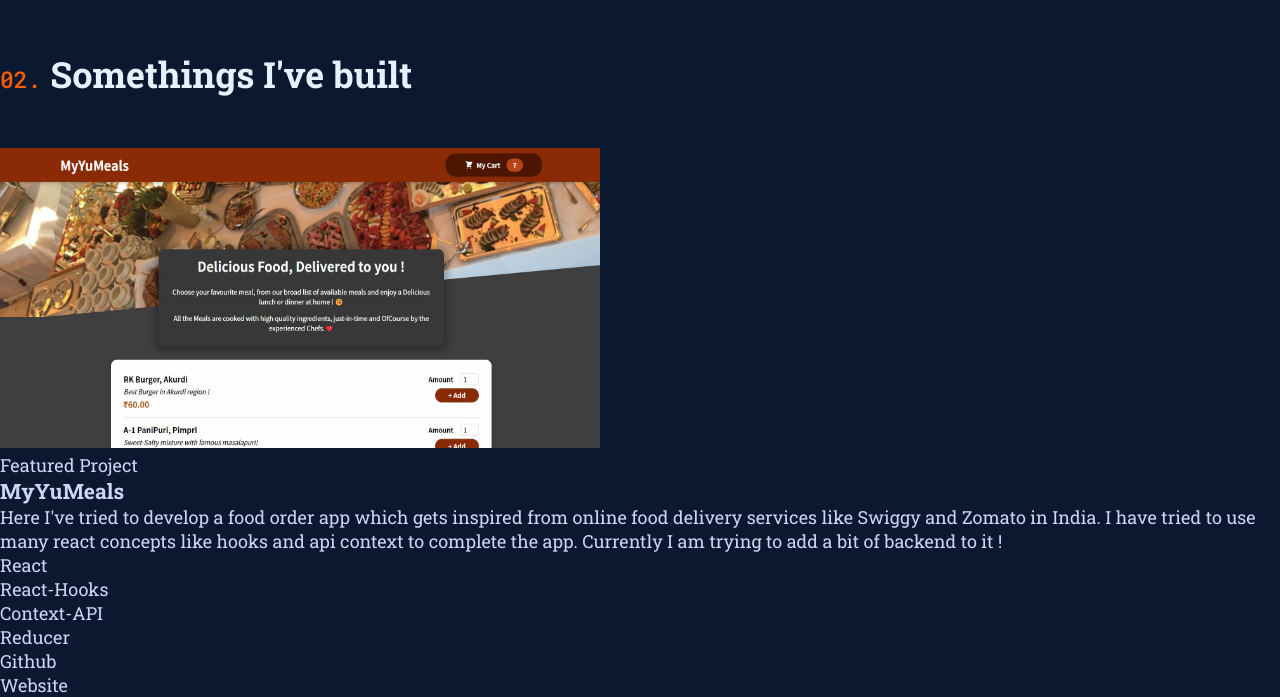
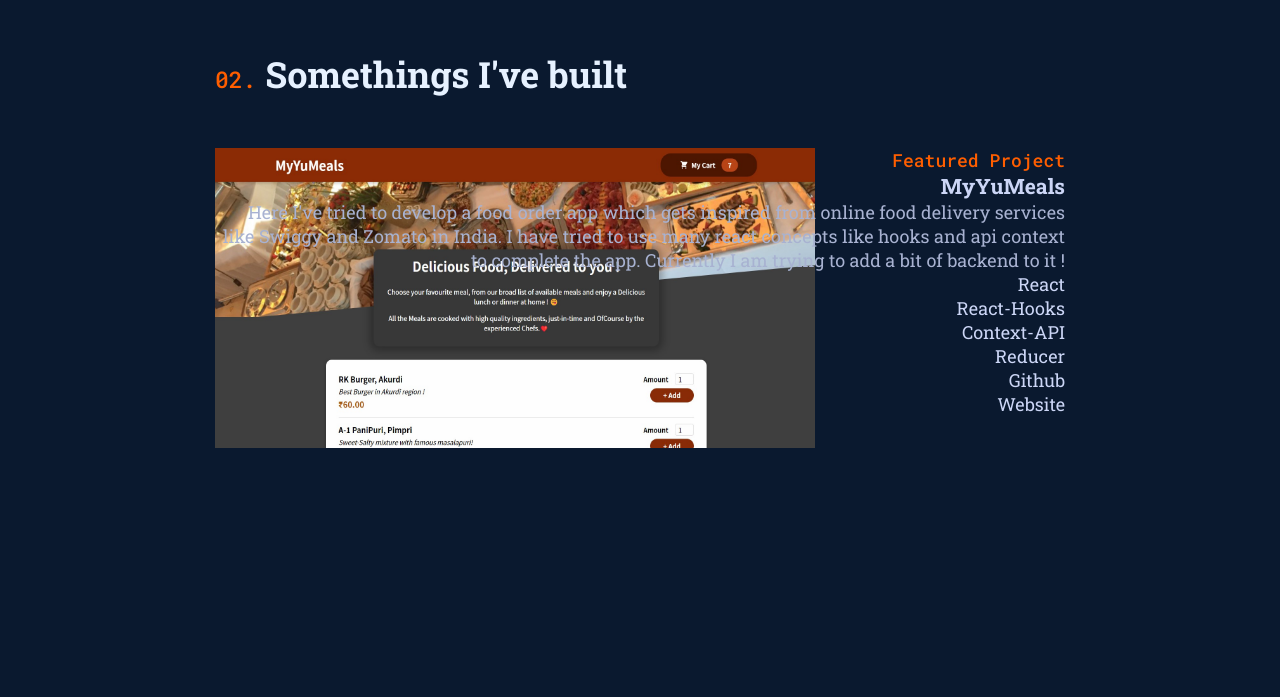
Before and after one commit to rupamsutar/Portfolio, a React (Create React App) app: page / in a window 1280 px wide. Shown: the part 1784-2481 px from the top of the page. After the commit the page ends 2300 px from the top, so only its background shows below. Built offline with nearby package versions, Linux system fonts and the light colour scheme.

Commit message:
Content Editing Part 1

```diff
--- a/src/Components/Projects/MainProject.js
+++ b/src/Components/Projects/MainProject.js
@@ -5,10 +5,10 @@ import MainProjectInfo from './MainProjectInfo';
 
 const MainProject = () => {
     return(
-        <>
-        <SectionTitle sectionNumber="02" title="Somethings I've built"></SectionTitle>
-        <MainProjectInfo />
-        </>
+        <div className={classes.mainProject}>
+            <SectionTitle sectionNumber="02" title="Somethings I've built"></SectionTitle>
+            <MainProjectInfo />
+        </div>
     )
 }
 
--- a/src/Components/Projects/MainProject.module.css
+++ b/src/Components/Projects/MainProject.module.css
@@ -0,0 +1,4 @@
+.mainProject {
+    max-width: 850px;
+    margin: 100px auto;
+}
--- a/src/Components/Projects/MainProjectInfo.module.css
+++ b/src/Components/Projects/MainProjectInfo.module.css
@@ -1,4 +1,35 @@
+.mainProjectInfo {
+    position: relative;
+    text-align: right;
+}
+
+/* IMAGE SECTION */
+.image {
+    position: absolute;
+    top: 0;
+    left: 0;
+
+    z-index: -1;
+}
 .image img {
     width: 600px;
     height: 300px;
 }
+
+
+/* CONTENT SECTION */
+
+.content {
+    display: flex;
+    flex-direction: column;
+}
+
+.content p {
+    color: #ff5e00;
+    font-family: Roboto Mono, sans-serif;
+}
+
+.content .projectDescription p {
+    color: #a8b2d1;
+    font-family: Roboto Slab, sans-serif;
+}
--- a/src/index.css
+++ b/src/index.css
@@ -20,3 +20,7 @@ body {
   font-size: 18px;
   font-family: Roboto Slab, sans-serif;
 }
+
+ul {
+  list-style: none;
+}
```
